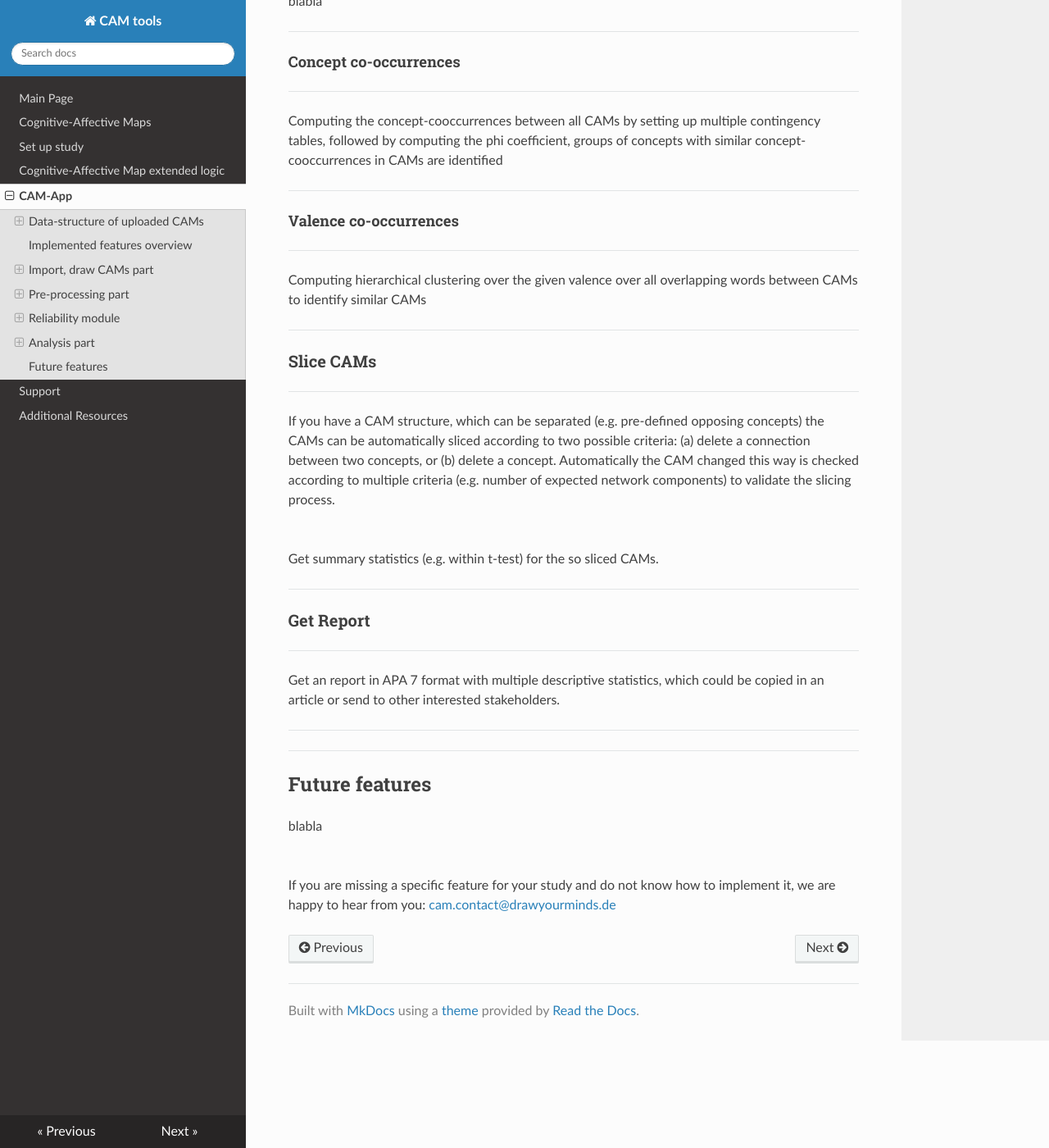
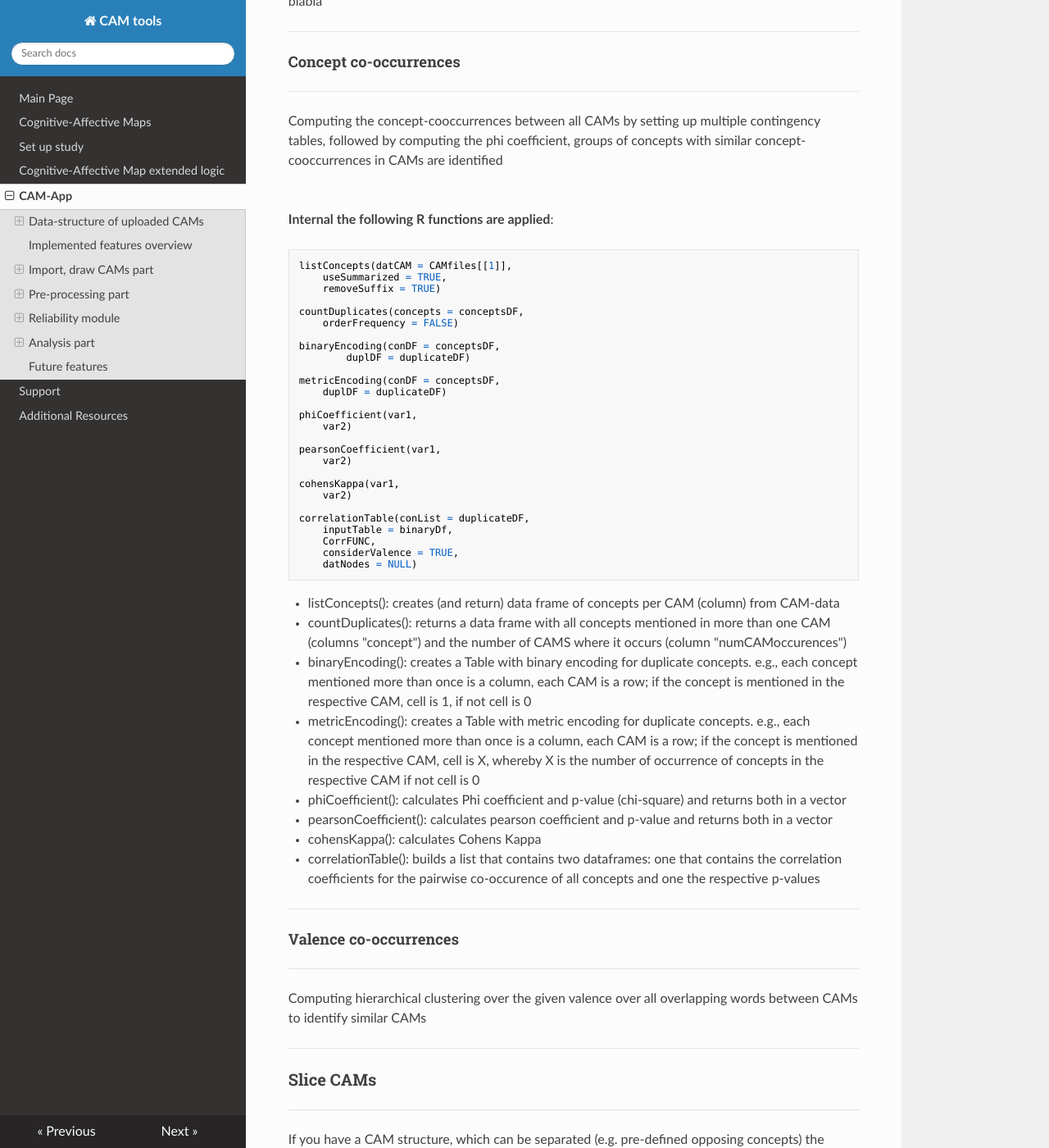
Before and after one commit to FennStatistics/CAMtools_documentation, an MkDocs documentation site: the page built from docs/CAM-App.md, in a window 1280 px wide and 1400 px high, scrolled down 15226 px. Shown: the whole window at 82% size. Built offline with MkDocs 1.6.1, drawn with Linux system fonts in a browser that asks for light colours; nearby versions of some CDN libraries.

Commit message:
update set-up

````diff
--- a/docs/CAM-App.md
+++ b/docs/CAM-App.md
@@ -628,6 +628,48 @@ blabla
 Computing the concept-cooccurrences between all CAMs by setting up multiple contingency tables, followed by computing the phi coefficient, groups of concepts with similar concept-cooccurrences in CAMs are identified
 
 
+<br>
+**Internal the following R functions are applied**:
+
+```r
+listConcepts(datCAM = CAMfiles[[1]],
+    useSummarized = TRUE,
+    removeSuffix = TRUE)
+
+countDuplicates(concepts = conceptsDF,
+    orderFrequency = FALSE)
+
+binaryEncoding(conDF = conceptsDF,
+    	duplDF = duplicateDF)
+
+metricEncoding(conDF = conceptsDF,
+    duplDF = duplicateDF)
+
+phiCoefficient(var1,
+    var2)
+
+pearsonCoefficient(var1,
+    var2)
+
+cohensKappa(var1,
+    var2)
+
+correlationTable(conList = duplicateDF,
+    inputTable = binaryDf,
+    CorrFUNC,
+    considerValence = TRUE,
+    datNodes = NULL)
+```
+
+* listConcepts(): creates (and return) data frame of concepts per CAM (column) from CAM-data
+* countDuplicates(): returns a data frame with all concepts mentioned in more than one CAM (columns "concept") and the number of CAMS where it occurs (column "numCAMoccurences")
+* binaryEncoding(): creates a Table with binary encoding for duplicate concepts. e.g., each concept mentioned more than once is a column, each CAM is a row; if the concept is mentioned in the respective CAM, cell is 1, if not cell is 0
+* metricEncoding(): creates a Table with metric encoding for duplicate concepts. e.g., each concept mentioned more than once is a column, each CAM is a row; if the concept is mentioned in the respective CAM, cell is X, whereby X is the number of occurrence of concepts in the respective CAM if not cell is 0
+* phiCoefficient(): calculates Phi coefficient and p-value (chi-square) and returns both in a vector
+* pearsonCoefficient(): calculates pearson coefficient and p-value and returns both in a vector
+* cohensKappa(): calculates Cohens Kappa
+* correlationTable(): builds a list that contains two dataframes: one that contains the correlation coefficients for the pairwise co-occurence of all concepts and one the respective p-values
+
 ***
 #### Valence co-occurrences
 ---
````
Also changed, not shown: docs/Set up study.md (+1 -1 lines).
